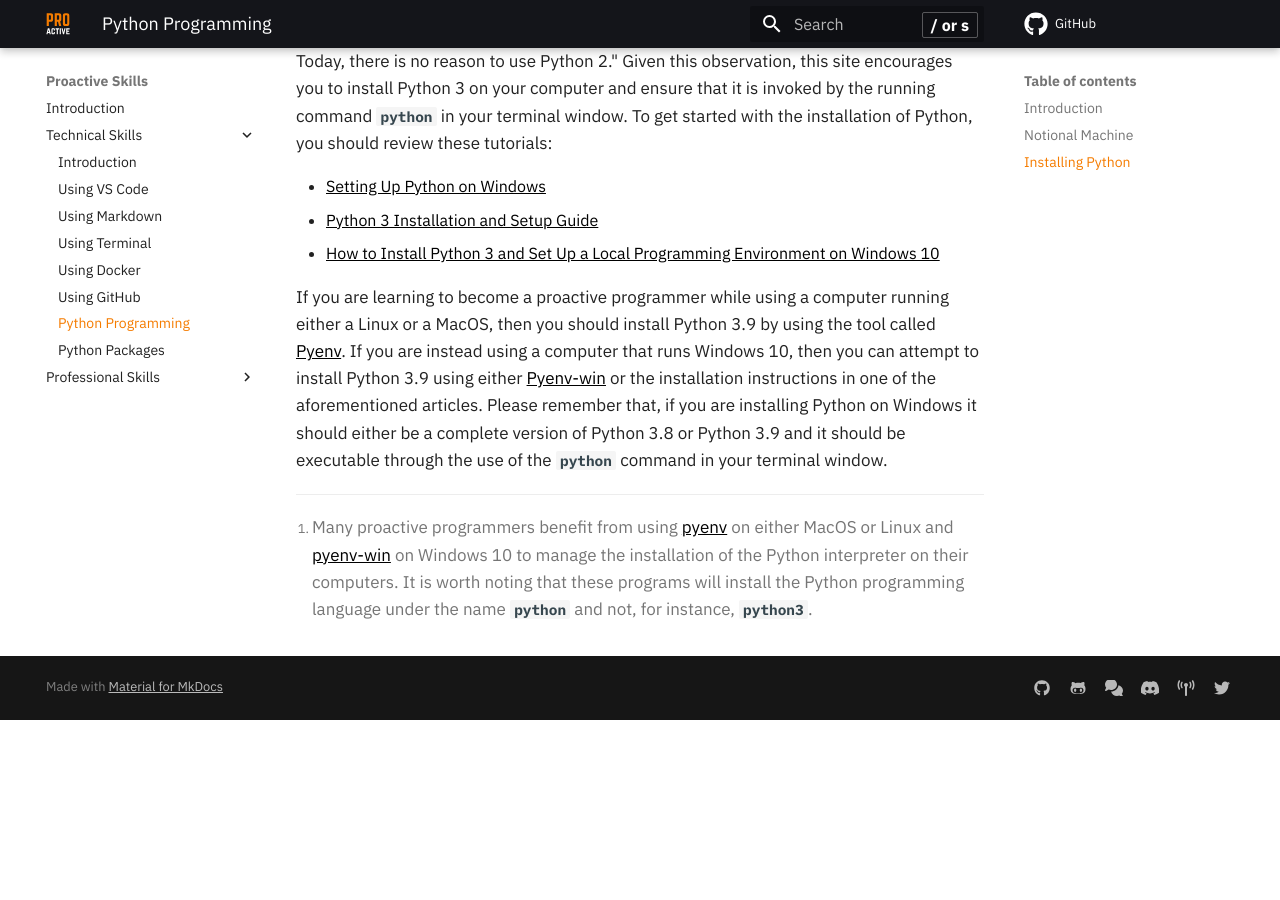
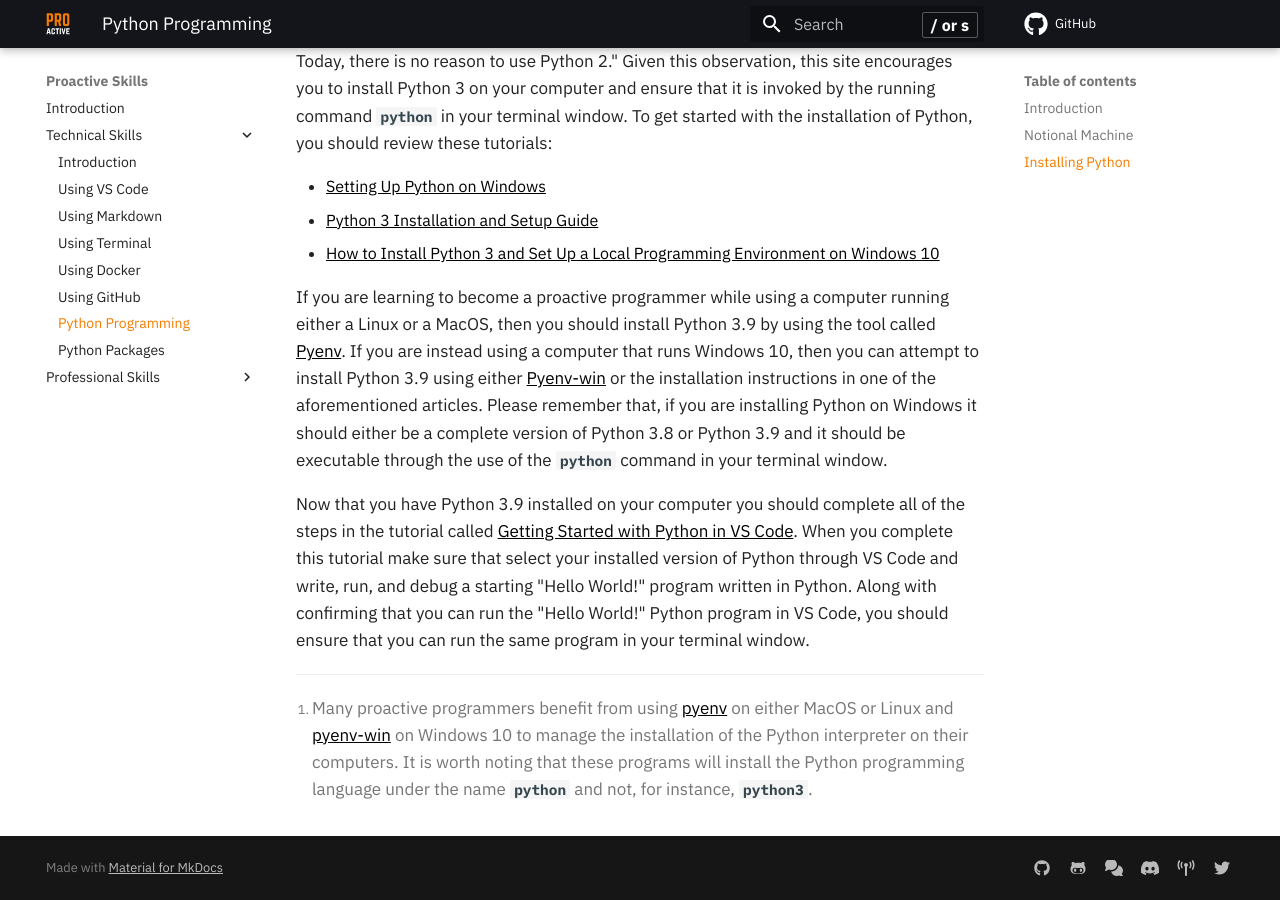
Before and after one commit to ProactiveProgrammers/www.proactiveprogrammers.com, an MkDocs documentation site: the page built from docs/proactive-skills/technical-skills/python-programming.md, in a window 1280 px wide and 900 px high, scrolled down 1337 px. Built offline with MkDocs 1.6.1 and Material for MkDocs 9.7.7, drawn with Linux system fonts in a browser that asks for light colours; comment, search, counter and statistics services are not loaded; before the commit the page ends 2057 px from its top, so only the background shows below that.

Commit message:
feat: Add installation instructions in python-programming.

```diff
--- a/docs/proactive-skills/technical-skills/python-programming.md
+++ b/docs/proactive-skills/technical-skills/python-programming.md
@@ -76,6 +76,15 @@ that, if you are installing Python on Windows it should either be a complete
 version of Python 3.8 or Python 3.9 and it should be executable through the use
 of the `python` command in your terminal window.
 
+Now that you have Python 3.9 installed on your computer you should complete all
+of the steps in the tutorial called [Getting Started with Python in VS
+Code](https://code.visualstudio.com/docs/python/python-tutorial#_select-a-python-interpreter).
+When you complete this tutorial make sure that select your installed version of
+Python through VS Code and write, run, and debug a starting "Hello World!"
+program written in Python. Along with confirming that you can run the "Hello
+World!" Python program in VS Code, you should ensure that you can run the same
+program in your terminal window.
+
 [^1]: Many proactive programmers benefit from using
   [pyenv](https://github.com/pyenv/pyenv) on either MacOS or Linux and
   [pyenv-win](https://github.com/pyenv-win/pyenv-win) on Windows 10 to manage
```
